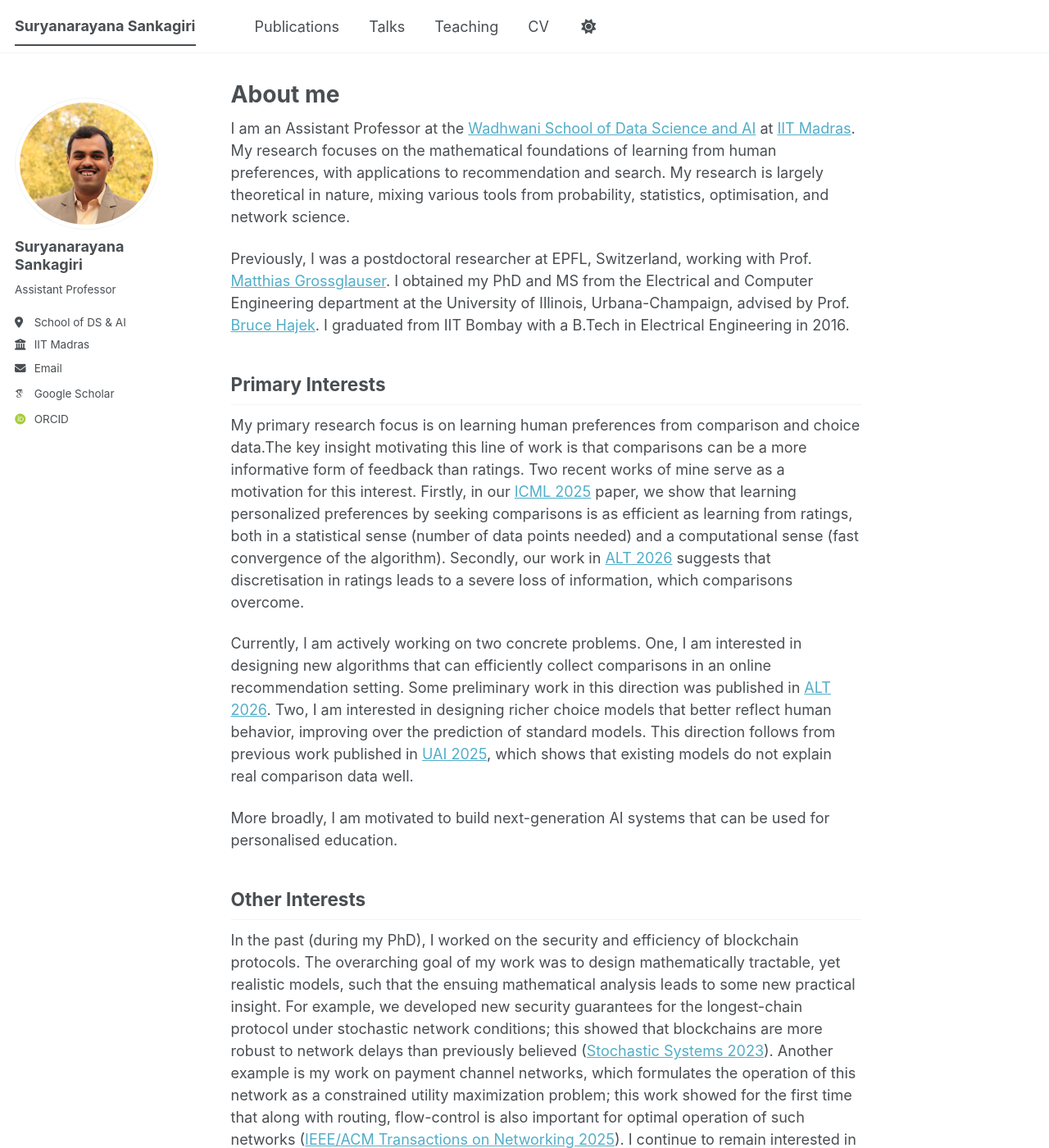
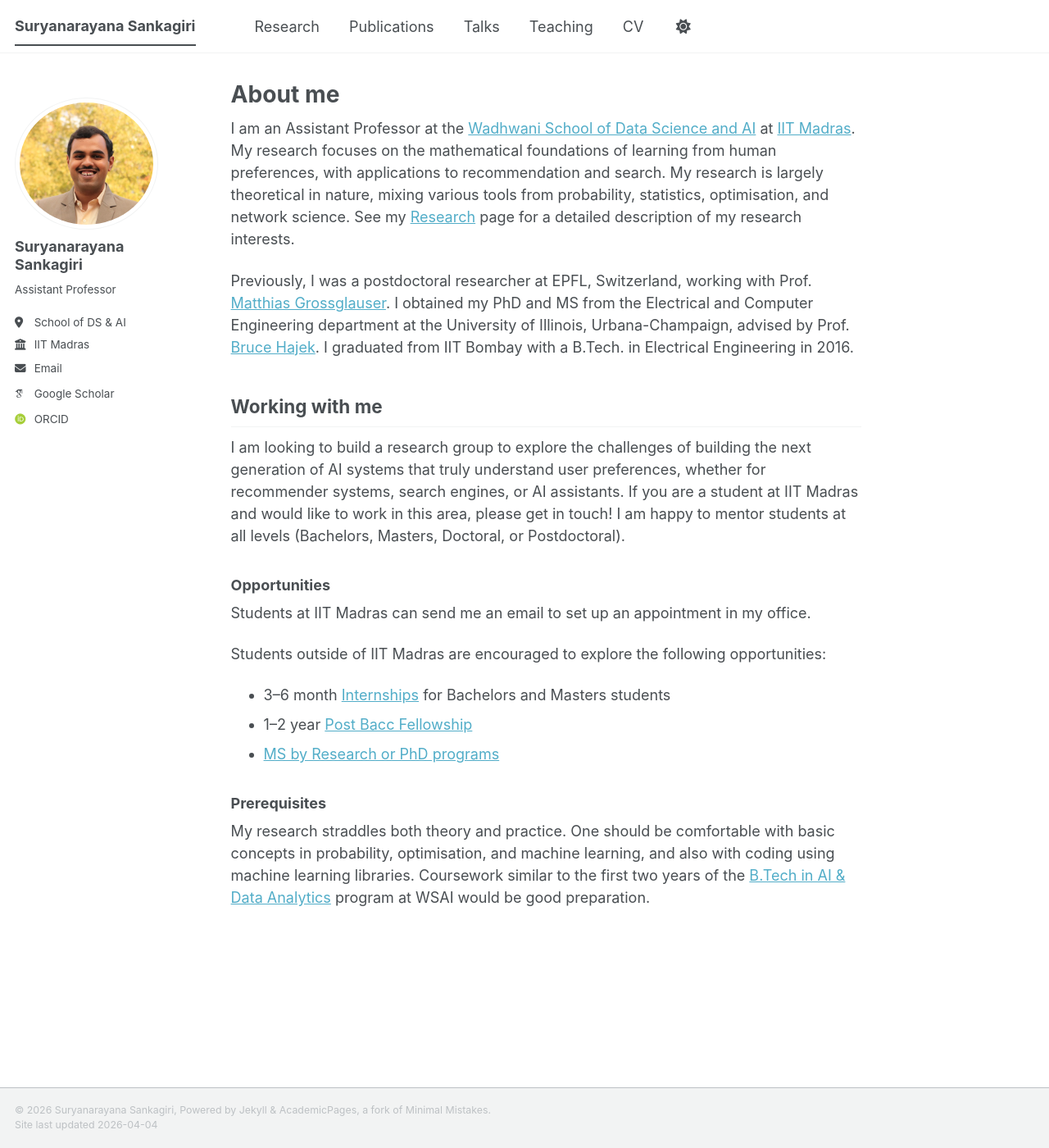
Before and after one commit to sankagiri/sankagiri.github.io, a Jekyll site: the page built from _pages/about.md, in a window 1280 px wide and 1400 px high. Shown: the whole window at 82% size. Built offline with Jekyll 4.4.1, drawn with Linux system fonts in a browser that asks for light colours; some web fonts are replaced; a script bundle is joined from its source files by our own code; library files that are not in the unit come from our copies; some of the changed text lies outside the part shown.

Commit message:
trimmed landing page

```diff
--- a/_data/navigation.yml
+++ b/_data/navigation.yml
@@ -8,6 +8,9 @@
 #      Markdown formatted page while the second is generated using JSON.
 
 main:
+  - title: "Research"
+    url: /research/
+
   - title: "Publications"
     url: /publications/
 
--- a/_pages/about.md
+++ b/_pages/about.md
@@ -7,27 +7,24 @@ redirect_from:
   - /about.html
 ---
 
-I am an Assistant Professor at the [Wadhwani School of Data Science and AI](https://wsai.iitm.ac.in) at [IIT Madras](https://www.iitm.ac.in). My research focuses on the mathematical foundations of learning from human preferences, with applications to recommendation and search. My research is largely theoretical in nature, mixing various tools from probability, statistics, optimisation, and network science.
+I am an Assistant Professor at the [Wadhwani School of Data Science and AI](https://wsai.iitm.ac.in) at [IIT Madras](https://www.iitm.ac.in). My research focuses on the mathematical foundations of learning from human preferences, with applications to recommendation and search. My research is largely theoretical in nature, mixing various tools from probability, statistics, optimisation, and network science. See my [Research](/research/) page for a detailed description of my research interests.
 
-Previously, I was a postdoctoral researcher at EPFL, Switzerland, working with Prof. [Matthias Grossglauser](https://people.epfl.ch/matthias.grossglauser). I obtained my PhD and MS from the Electrical and Computer Engineering department at the University of Illinois, Urbana-Champaign, advised by Prof. [Bruce Hajek](https://hajek.ece.illinois.edu). I graduated from IIT Bombay with a B.Tech in Electrical Engineering in 2016.
+Previously, I was a postdoctoral researcher at EPFL, Switzerland, working with Prof. [Matthias Grossglauser](https://people.epfl.ch/matthias.grossglauser). I obtained my PhD and MS from the Electrical and Computer Engineering department at the University of Illinois, Urbana-Champaign, advised by Prof. [Bruce Hajek](https://hajek.ece.illinois.edu). I graduated from IIT Bombay with a B.Tech. in Electrical Engineering in 2016.
 
-Primary Interests
----
+## Working with me
 
-My primary research focus is on learning human preferences from comparison and choice data.The key insight motivating this line of work is that comparisons can be a more informative form of feedback than ratings. Two recent works of mine serve as a motivation for this interest. Firstly, in our [ICML 2025](https://arxiv.org/pdf/2502.20033) paper, we show that learning personalized preferences by seeking comparisons is as efficient as learning from ratings, both in a statistical sense (number of data points needed) and a computational sense (fast convergence of the algorithm). Secondly, our work in [ALT 2026](https://arxiv.org/pdf/2510.01871) suggests that discretisation in ratings leads to a severe loss of information, which comparisons overcome.
+I am looking to build a research group to explore the challenges of building the next generation of AI systems that truly understand user preferences, whether for recommender systems, search engines, or AI assistants. If you are a student at IIT Madras and would like to work in this area, please get in touch! I am happy to mentor students at all levels (Bachelors, Masters, Doctoral, or Postdoctoral).
 
-Currently, I am actively working on two concrete problems. One, I am interested in designing new algorithms that can efficiently collect comparisons in an online recommendation setting. Some preliminary work in this direction was published in [ALT 2026](https://arxiv.org/pdf/2508.18841). Two, I am interested in designing richer choice models that better reflect human behavior, improving over the prediction of standard models. This direction follows from previous work published in [UAI 2025](https://arxiv.org/pdf/2508.14615), which shows that existing models do not explain real comparison data well.
+### Opportunities
 
-More broadly, I am motivated to build next-generation AI systems that can be used for personalised education.
+Students at IIT Madras can send me an email to set up an appointment in my office.
 
-Other Interests
----
+Students outside of IIT Madras are encouraged to explore the following opportunities:
 
-In the past (during my PhD), I worked on the security and efficiency of blockchain protocols. The overarching goal of my work was to design mathematically tractable, yet realistic models, such that the ensuing mathematical analysis leads to some new practical insight. For example, we developed new security guarantees for the longest-chain protocol under stochastic network conditions; this showed that blockchains are more robust to network delays than previously believed ([Stochastic Systems 2023](https://arxiv.org/pdf/2102.00973.pdf)). Another example is my work on payment channel networks, which formulates the operation of this network as a constrained utility maximization problem; this work showed for the first time that along with routing, flow-control is also important for optimal operation of such networks ([IEEE/ACM Transactions on Networking 2025](https://arxiv.org/pdf/2502.20203.pdf)). I continue to remain interested in problems in stochastic systems, network science, and decentralized control that share a similar mathematical flavor.
+* 3–6 month [Internships](https://wsai.iitm.ac.in/internships/) for Bachelors and Masters students
+* 1–2 year [Post Bacc Fellowship](https://wsai.iitm.ac.in/fellowships/)
+* [MS by Research or PhD programs](https://wsai.iitm.ac.in/admissions/ms-phd-admissions/)
 
-In the long run, I see these two threads — learning and control — coming together in the study of systems where multiple AI agents interact with humans and with each other, each operating under limited information and competing incentives.
+### Prerequisites
 
-Working with me
----
-
-If you are a student at IIT Madras interested in the above topics, feel free to send me an email.
+My research straddles both theory and practice. One should be comfortable with basic concepts in probability, optimisation, and machine learning, and also with coding using machine learning libraries. Coursework similar to the first two years of the [B.Tech in AI & Data Analytics](https://wsai.iitm.ac.in/admissions/btech-ai-data-analytics/) program at WSAI would be good preparation.
```
Also changed, not shown: _pages/research.md (added, +22 -0 lines).
